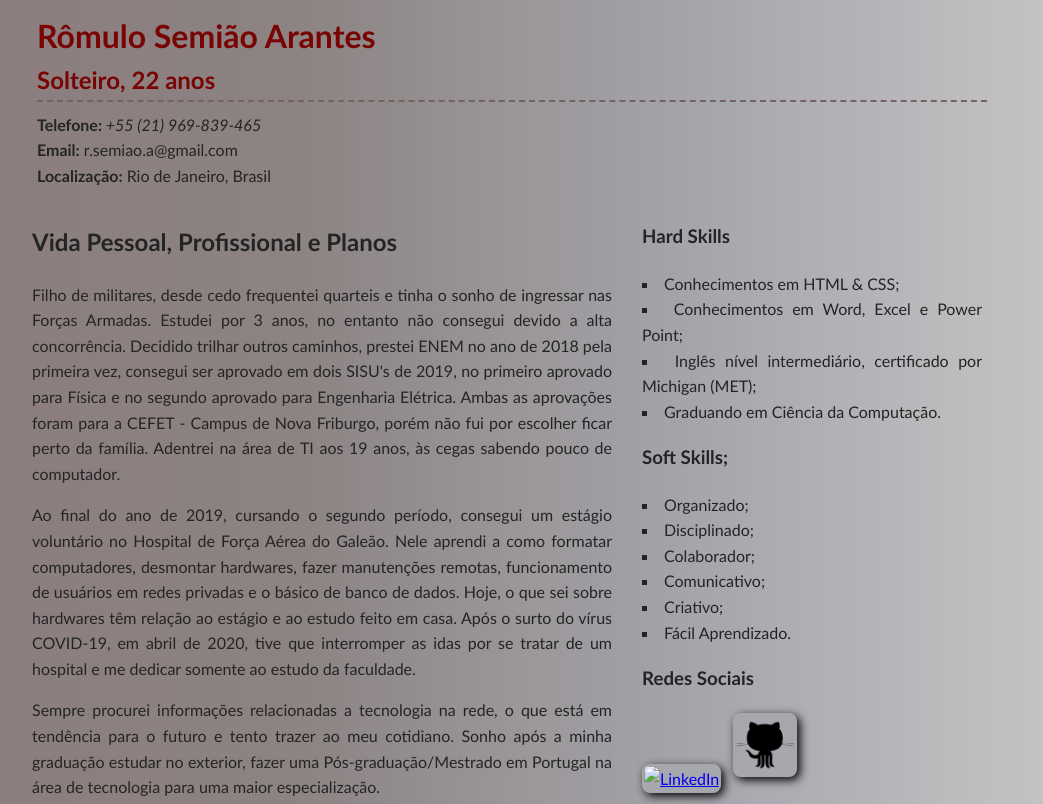
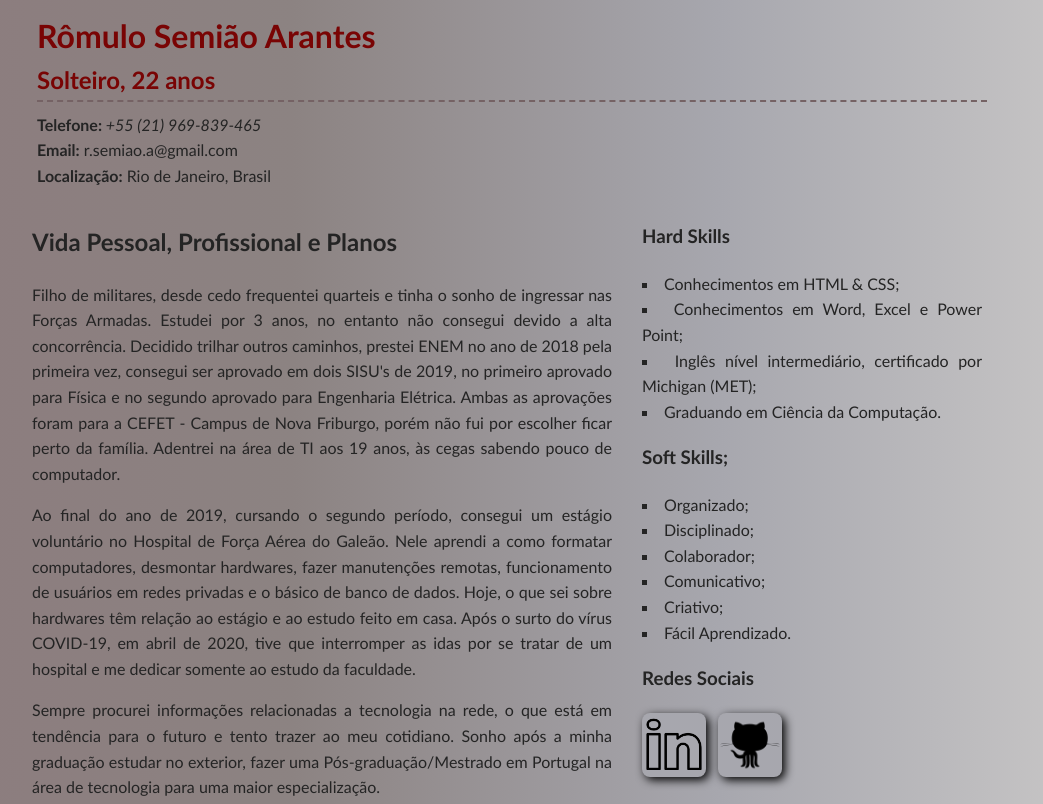
Before and after one commit to RomuloSemiao/curriculum2021, a plain HTML site: page index.html in a window 1280 px wide. Shown: the top 804 px of the page, without its empty margins (133-1176 px from the left). Drawn offline with Linux system fonts and the light colour scheme.

Commit message:
Update index.html

```diff
--- a/index.html
+++ b/index.html
@@ -70,7 +70,7 @@
           </article>
           <div class="social">
             <h3>Redes Sociais</h3>
-            <a href="#" target=""><img src="logo-linkeding.png" alt="LinkedIn" class="btn btn-color"></a>
+            <a href="#" target=""><img src="logo-linkedin.png" alt="LinkedIn" class="btn btn-color"></a>
             <a href="#" target=""><img src="logo-github.png" alt="GitHub"  class="btn btn-color"></a>
           </div>
         </aside>
```
